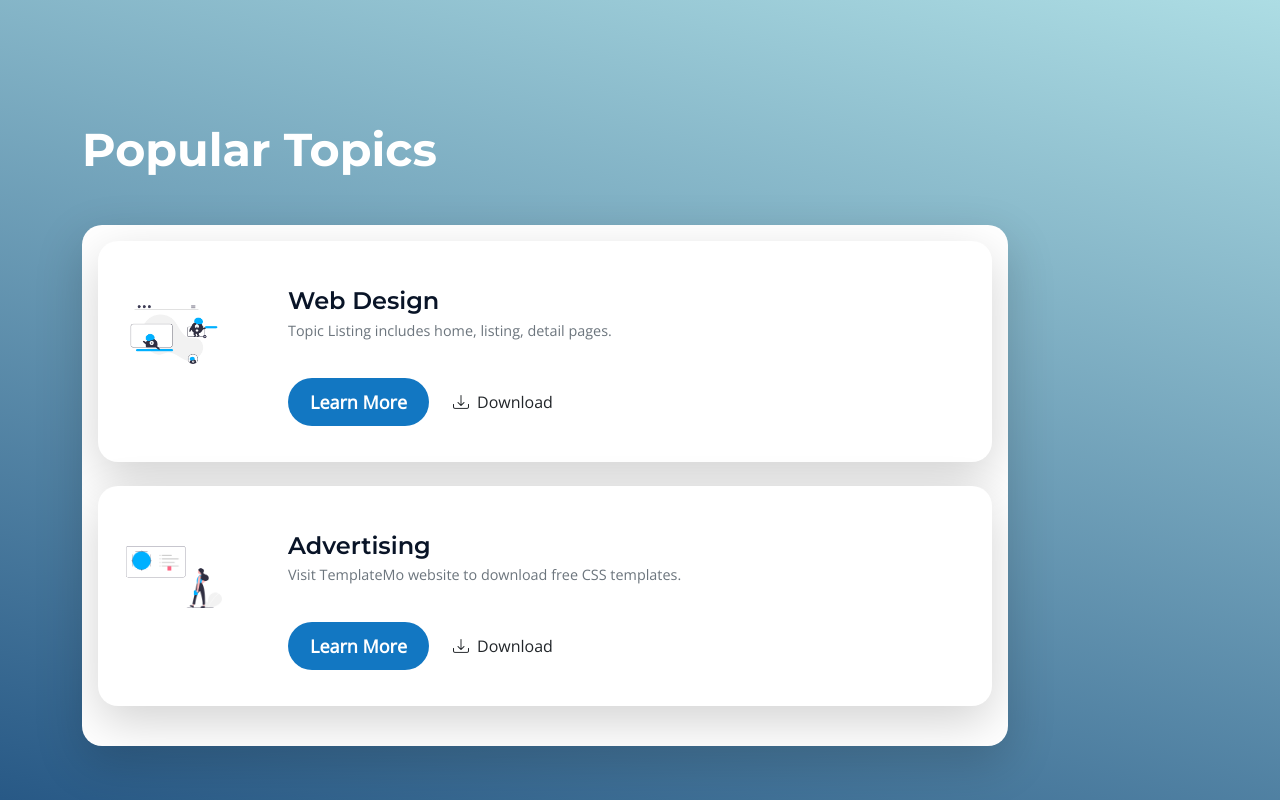
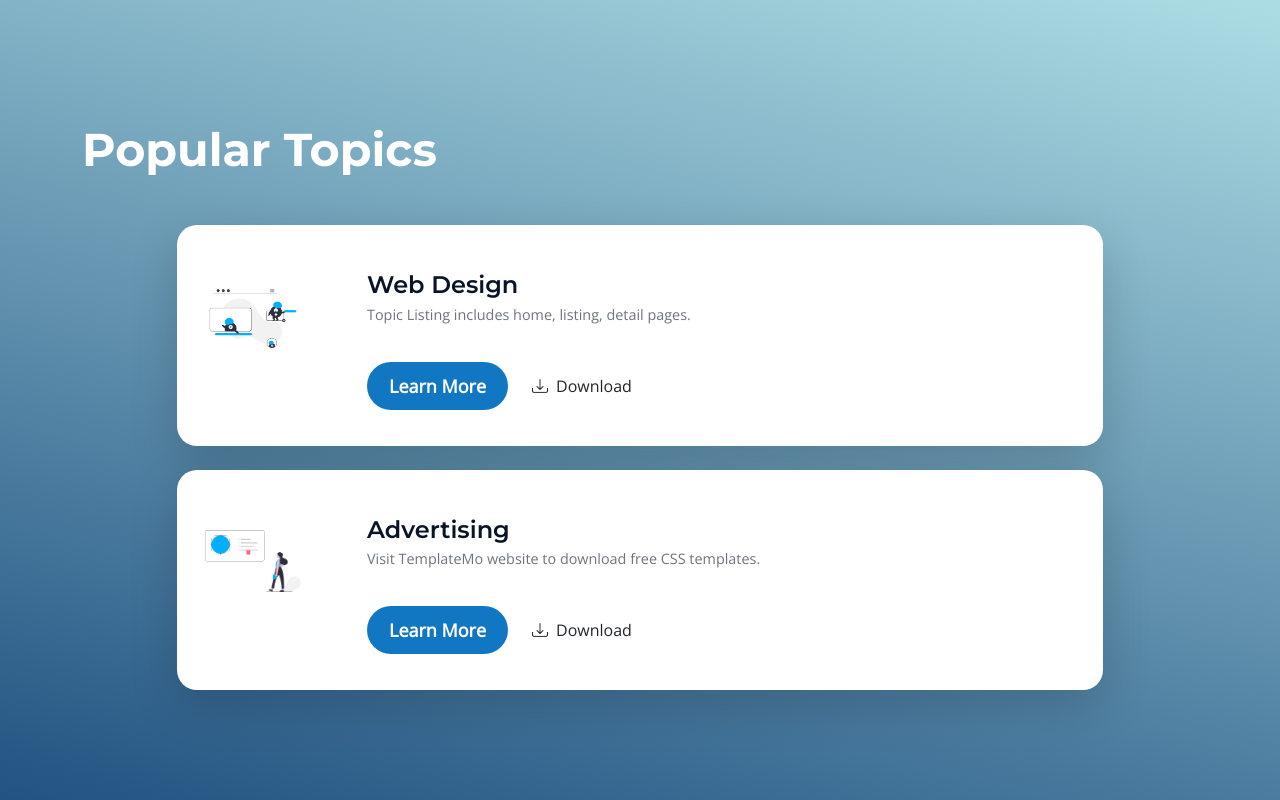
Before and after one commit to beyourdelight/KM-App_COSCI, a plain HTML site: page frontend/web/categories.html in a window 1280 px wide. Shown: the part 1620-2420 px from the top of the page. Drawn offline with nearby package versions, Linux system fonts and the light colour scheme.

Commit message:
fix content

```diff
--- a/frontend/web/categories.html
+++ b/frontend/web/categories.html
@@ -408,14 +408,14 @@
             </section>
         <section class="section-padding explore-section" id="section_3">
         <div class="container">
-                    <div class="row">
+            <div class="row justify-content-center">
 
                 <div class="col-12 text-start mb-4">
                     <h2 class="mb-4 text-white">Popular Topics</h2>
                 </div>
 
                 <div class="col-lg-10 col-12">
-                            <div class="custom-block custom-block-topics-listing bg-white shadow-lg mb-4 p-3">
+
                     <div class="custom-block custom-block-topics-listing bg-white shadow-lg mb-4 p-3">
                         <div class="d-flex align-items-center">
 
@@ -433,13 +433,12 @@
                                 </p>
 
                                 <div class="d-flex align-items-center mt-2">
-
-                                    <a href="topics-detail.html" class="btn custom-btn btn-sm me-4 text-center" >
+                                    <a href="topics-detail.html" class="btn custom-btn btn-sm me-4 text-center">
                                         Learn More
                                     </a>
+                                    <a href="#" class="d-flex align-items-center" style="text-decoration: none; color: inherit;">
                                         <i class="bi bi-download me-2"></i> Download
                                     </a>
-
                                 </div>
                             </div>
                         </div>
@@ -461,13 +460,12 @@
                                 </p>
 
                                 <div class="d-flex align-items-center mt-2">
-
-                                        <a href="topics-detail.html" class="btn custom-btn btn-sm me-4 text-center" >
+                                    <a href="topics-detail.html" class="btn custom-btn btn-sm me-4 text-center">
                                         Learn More
                                     </a>
+                                    <a href="#" class="d-flex align-items-center" style="text-decoration: none; color: inherit;">
                                         <i class="bi bi-download me-2"></i> Download
                                     </a>
-
                                 </div>
                             </div>
                         </div>
@@ -477,7 +475,6 @@
             </div>
         </div>
 </section>
-
             <footer class="site-footer section-padding">
             <div class="container">
                 <div class="row">
```
Lines whose indentation alone changed are shown as unchanged.
